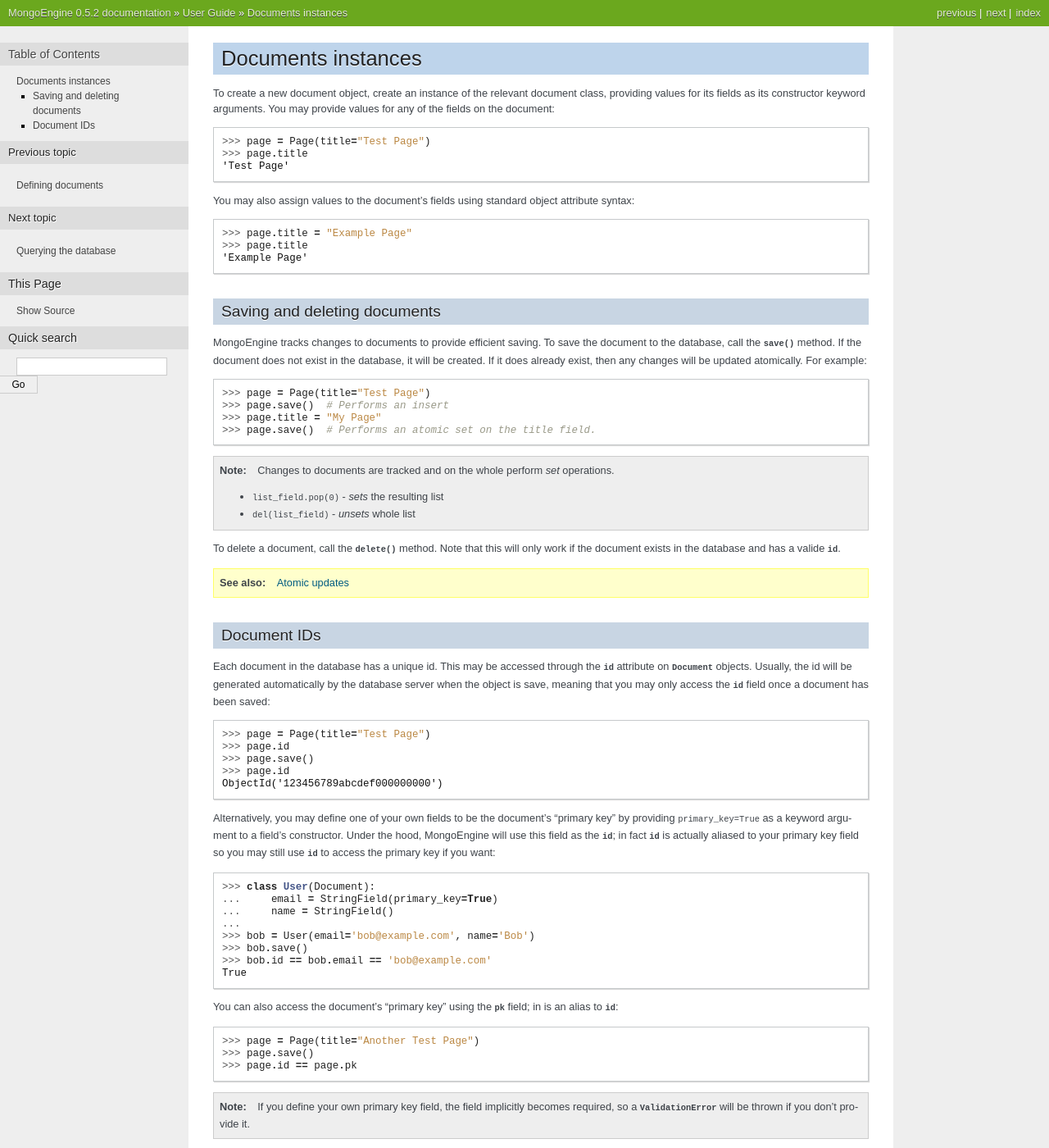
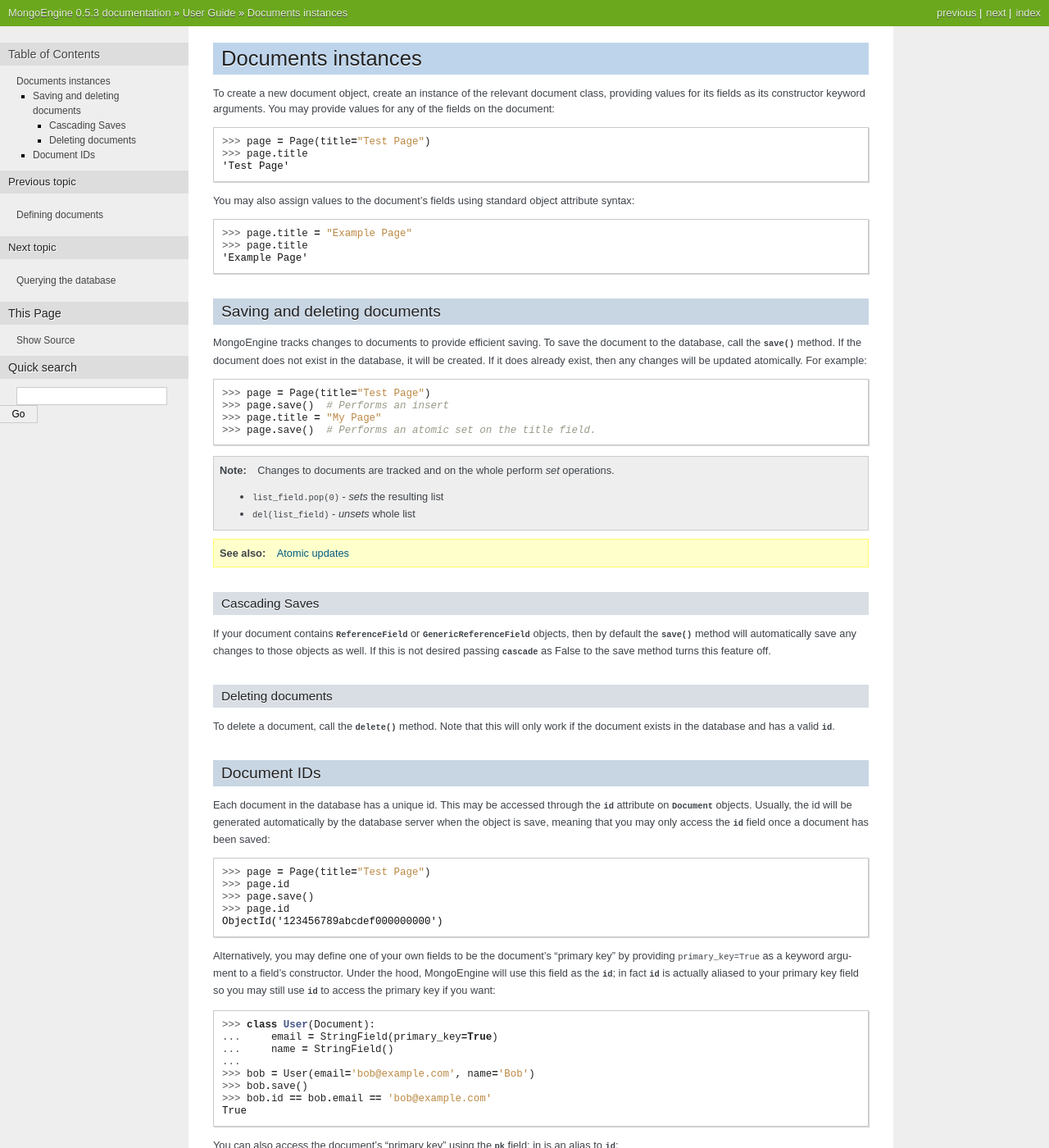
Before and after one commit to MongoEngine/mongoengine, a Sphinx documentation site: the page built from docs/guide/document-instances.rst, in a window 1280 px wide and 1400 px high. Shown: the whole window at 82% size. Built offline with Sphinx 7.4.7, drawn with Linux system fonts in a browser that asks for light colours; some of the changed text lies outside the part shown.

Commit message:
Updated Docs and bumped version
Hopefully nearer 0.6
closes #368

```diff
--- a/docs/guide/document-instances.rst
+++ b/docs/guide/document-instances.rst
@@ -35,12 +35,22 @@ already exist, then any changes will be updated atomically.  For example::
     * ``list_field.pop(0)`` - *sets* the resulting list
     * ``del(list_field)``   - *unsets* whole list
 
+.. seealso::
+    :ref:`guide-atomic-updates`
+
+Cascading Saves
+---------------
+If your document contains :class:`~mongoengine.ReferenceField` or
+:class:`~mongoengine.GenericReferenceField` objects, then by default the
+:meth:`~mongoengine.Document.save` method will automatically save any changes to
+those objects as well.  If this is not desired passing :attr:`cascade` as False
+to the save method turns this feature off.
+
+Deleting documents
+------------------
 To delete a document, call the :meth:`~mongoengine.Document.delete` method.
 Note that this will only work if the document exists in the database and has a
-valide :attr:`id`.
-
-.. seealso::
-    :ref:`guide-atomic-updates`
+valid :attr:`id`.
 
 Document IDs
 ============
--- a/docs/index.rst
+++ b/docs/index.rst
@@ -17,6 +17,9 @@ MongoDB. To install it, simply run
 
 :doc:`apireference`
   The complete API documentation.
+
+:doc:`upgrade`
+  The Upgrade guide.
 
 :doc:`django`
   Using MongoEngine and Django
--- a/mongoengine/__init__.py
+++ b/mongoengine/__init__.py
@@ -14,7 +14,7 @@ __all__ = (document.__all__ + fields.__all__ + connection.__all__ +
 
 __author__ = 'Harry Marr'
 
-VERSION = (0, 5, 2)
+VERSION = (0, 5, 3)
 
 
 def get_version():
```
Also changed, not shown: docs/guide/querying.rst (+30 -17 lines).
